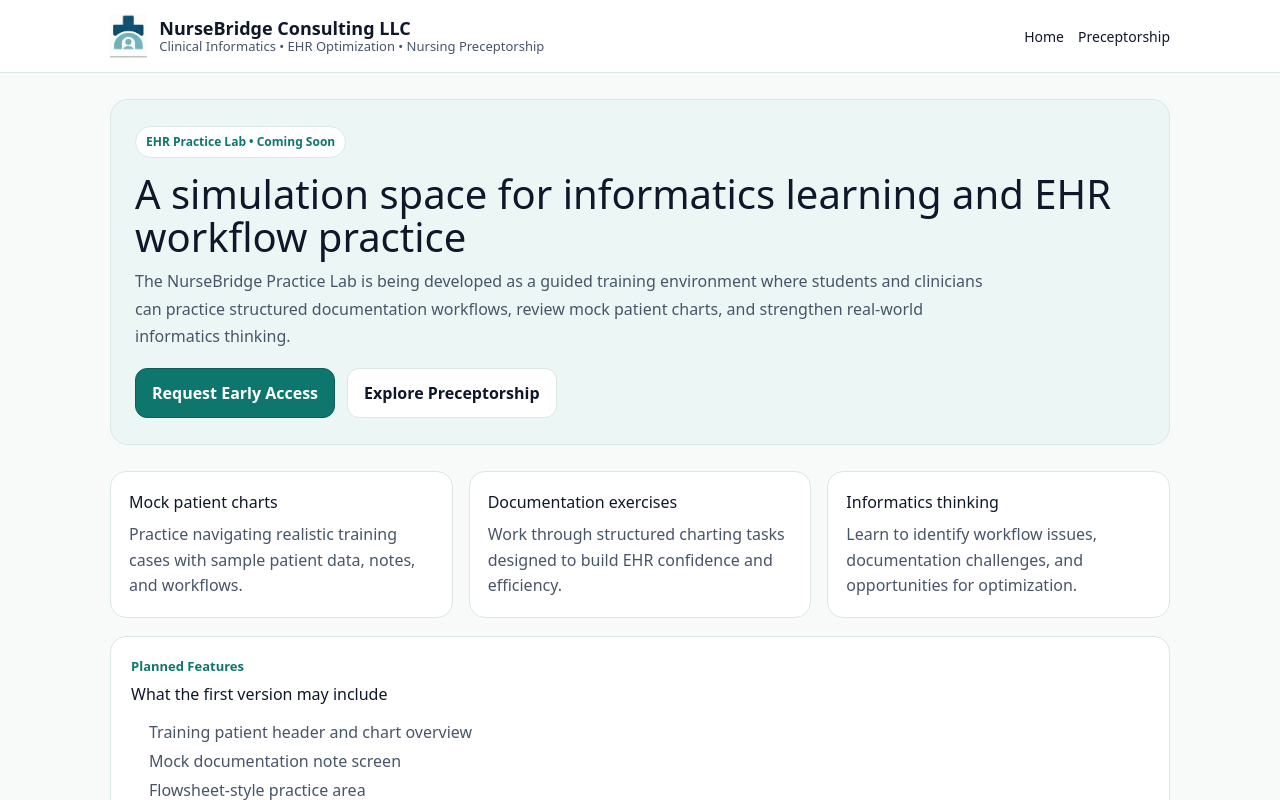
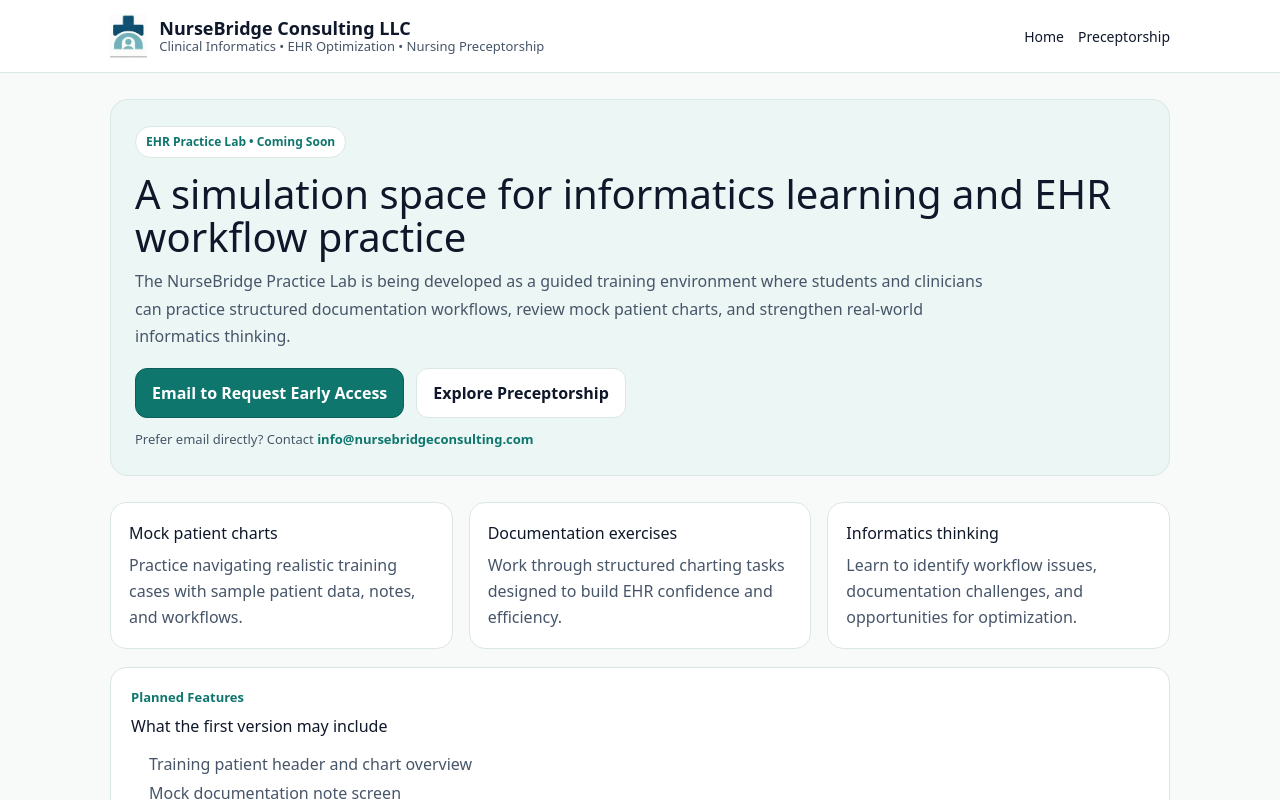
Before and after one commit to bamao33-hub/nursebridge-web, a Next.js app: page /practice-lab in a window 1280 px wide. Shown: the top 800 px of the page. Built offline with nearby package versions, Linux system fonts and the light colour scheme.

Commit message:
Update page.tsx

```diff
--- a/app/practice-lab/page.tsx
+++ b/app/practice-lab/page.tsx
@@ -131,7 +131,7 @@ export default function PracticeLabPage() {
                 border: `1px solid ${COLORS.tealDark}`,
               }}
             >
-              Request Early Access
+              Email to Request Early Access
             </a>
 
             <Link
@@ -150,6 +150,15 @@ export default function PracticeLabPage() {
               Explore Preceptorship
             </Link>
           </div>
+          <div style={{ marginTop: 12, fontSize: 13, color: COLORS.muted }}>
+  Prefer email directly? Contact{" "}
+  <a
+    href="mailto:info@nursebridgeconsulting.com?subject=Practice%20Lab%20Interest"
+    style={{ color: COLORS.teal, fontWeight: 700, textDecoration: "none" }}
+  >
+    info@nursebridgeconsulting.com
+  </a>
+</div>
         </section>
 
         <section style={{ paddingTop: 26, paddingBottom: 10 }}>
```
